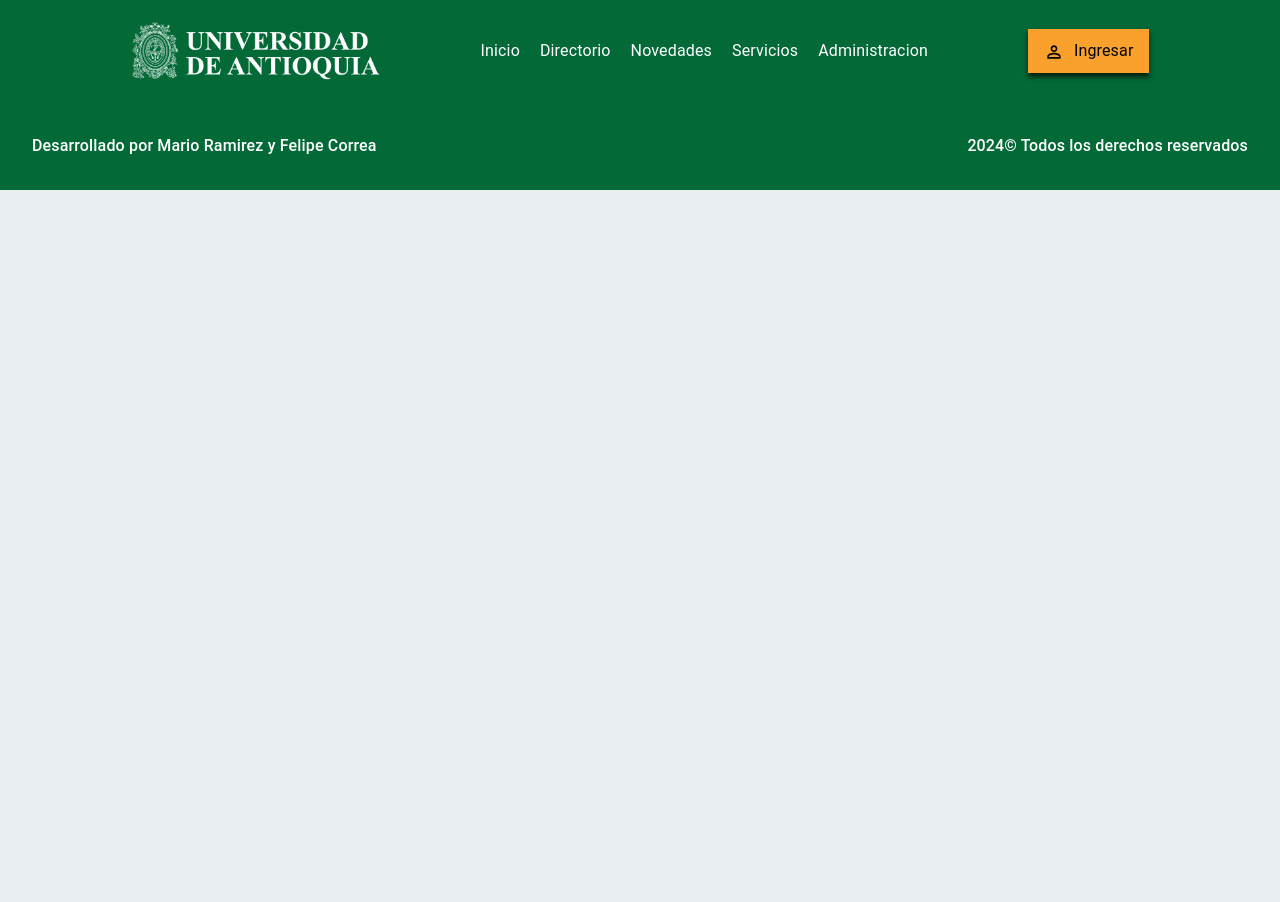
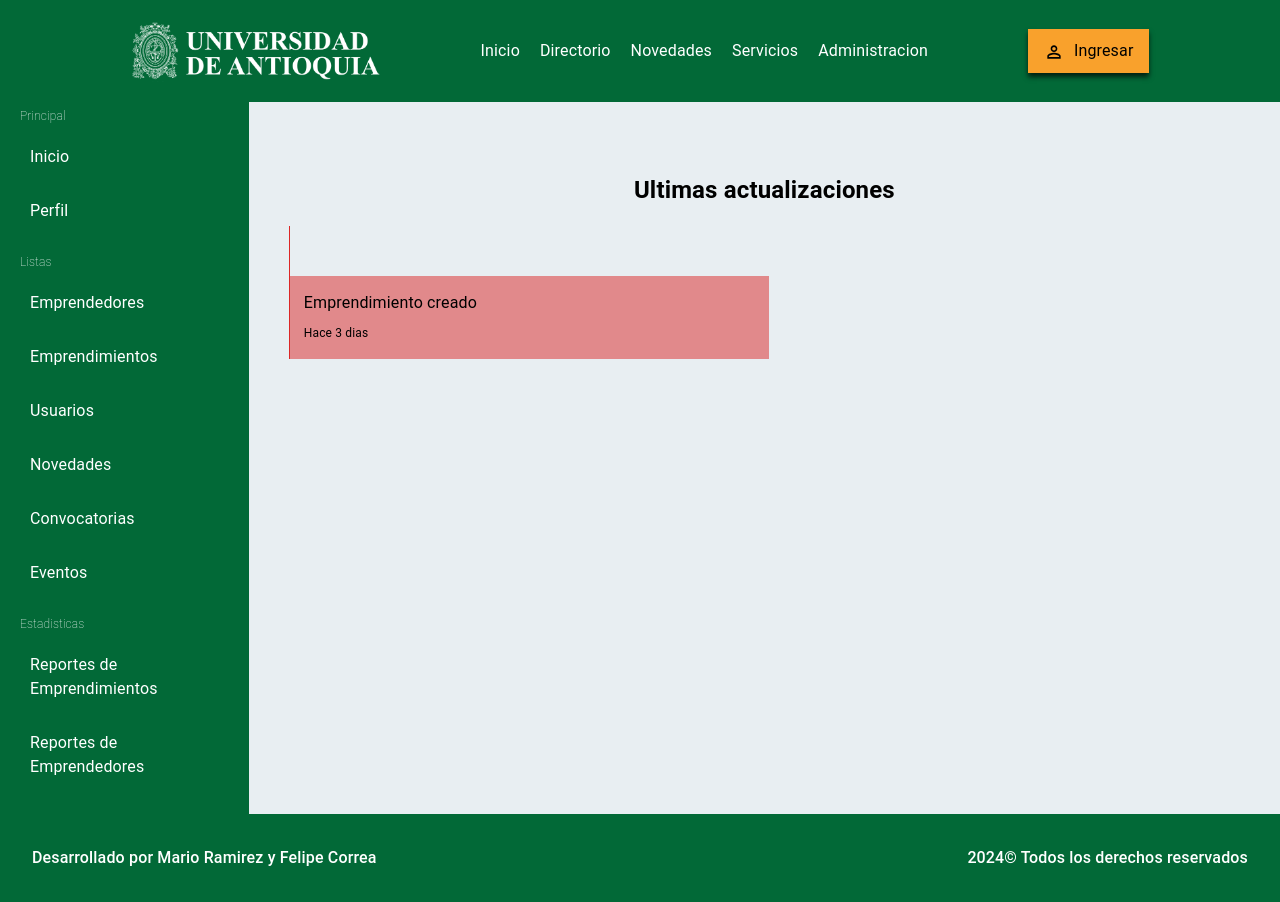
Before and after one commit to mariohramirez/DirectorioEmprendimientoFrontEnd, a React (Create React App) app: page /admin/emprendedores/emprendedores/1 in a window 1280 px wide. Before the commit the page ends 800 px from the top, so only its background shows below. Built offline with nearby package versions, Linux system fonts and the light colour scheme; the HTML template or start-up script is replaced by a standard one.

Commit message:
Cambios en la forma de recibir datos

```diff
--- a/src/component/Admin/Emprendedor/Emprendedor.jsx
+++ b/src/component/Admin/Emprendedor/Emprendedor.jsx
@@ -1,11 +1,22 @@
 import React from "react";
+import Single from "../single/Single";
+import MenuAdmin from "../Menu/MenuAdmin";
+import { useEffect } from "react";
+import { useDispatch, useSelector } from "react-redux";
+import { retrieveEmprendimientoById } from "../../State/Emprendimiento/Action";
+import { useParams } from "react-router-dom";
 
 const Emprendedor = () => {
+
+
     return (
-        <div>
-        Emprendedor
+      <div className=" relative flex">
+        <MenuAdmin />
+        <div className="text-black w-[81vw] p-10">
+          <Single emprende={""} />
         </div>
+      </div>
     );
-}
+  };
 
 export default Emprendedor;
--- a/src/component/Admin/Emprendimiento/Emprendimiento.jsx
+++ b/src/component/Admin/Emprendimiento/Emprendimiento.jsx
@@ -1,14 +1,30 @@
 import React from "react";
 import Single from "../single/Single";
 import MenuAdmin from "../Menu/MenuAdmin";
-import { emprendimiento } from "./data";
+import { useEffect } from "react";
+import { useDispatch, useSelector } from "react-redux";
+import { retrieveEmprendimientoById } from "../../State/Emprendimiento/Action";
+import { useParams } from "react-router-dom";
 
 const Emprendimiento = () => {
+  const dispatch = useDispatch();
+  const { emprendimiento } = useSelector((store) => store);
+
+  const { id } = useParams();
+
+  console.log("id", id);
+
+  useEffect(() => {
+    dispatch(retrieveEmprendimientoById({ emprendimientoId: id }));
+  }, []);
+
+  console.log("Emprendimiento: ", emprendimiento.emprendimiento);
+
   return (
     <div className=" relative flex">
       <MenuAdmin />
-      <div className="text-black w-[81vw]">
-        <Single emprendimiento={emprendimiento}/>
+      <div className="text-black w-[81vw] p-10">
+        <Single emprende={emprendimiento.emprendimiento} />
       </div>
     </div>
   );
--- a/src/component/Admin/Emprendimiento/data.js
+++ b/src/component/Admin/Emprendimiento/data.js
@@ -1,4 +1,4 @@
-export const emprendimiento = {
+export const emprende = {
     id: 1,
     titulo: "Emprendimiento",
     informacion: { nombreEmprendimiento: "Hola", correo: "Hola" },
--- /dev/null
+++ b/src/component/Admin/Listas/AdminEmprendedores.jsx
@@ -0,0 +1,47 @@
+import React from "react";
+import MenuAdmin from "../Menu/MenuAdmin";
+import DataTable from "./DataTable/DataTable";
+import Add from "./Add/Add";
+import { useEffect } from "react";
+import { useDispatch, useSelector } from "react-redux";
+import { retrieveEmprendimientos } from "../../State/Emprendimiento/Action";
+
+const AdminEmprendedores = () => {
+
+
+  const [open, setOpen] = React.useState(false);
+
+
+  return (
+    <section className="relative flex">
+      <MenuAdmin />
+
+      <div className="w-[81vw]">
+        <div className="flex  flex-col items-center gap-[20px] mb-[20px]">
+          <p className=" text-black text-2xl lg:text-5xl font-bold pt-10 text-center">
+            Emprendedores
+          </p>
+          <button
+            onClick={() => setOpen(true)}
+            className="flex items-center bg-[#026937] rounded-sm
+                        text-lg transition duration-300 ease-in-out hover:bg-[#8DC63F]"
+            style={{ boxShadow: "0px 4px 5px 0px rgba(0, 0, 0, 0.7)" }}
+            title="Agregar"
+            name="Agregar"
+          >
+            <div className="mx-4 my-2 flex flex-row gap-[10px] items-center justify-center">
+              {/*Icono de usuario usando material UI Icons*/}
+              <span></span>
+
+              <span className="font-roboto-slab text-base">
+                Agregar nuevo emprendimiento
+              </span>
+            </div>
+          </button>
+        </div>
+      </div>
+    </section>
+  );
+};
+
+export default AdminEmprendedores;
--- a/src/component/Admin/Listas/AdminEmprendimientos.jsx
+++ b/src/component/Admin/Listas/AdminEmprendimientos.jsx
@@ -2,31 +2,60 @@ import React from "react";
 import MenuAdmin from "../Menu/MenuAdmin";
 import DataTable from "./DataTable/DataTable";
 import Add from "./Add/Add";
-
-const rows = [
-  { id: 1, nombre: "Hello", formalizada: true },
-  { id: 2, nombre: "DataGridPro", formalizada: false },
-  { id: 3, nombre: "MUI", formalizada: false },
-];
-
-const columns = [
-  { field: "id", headerName: "ID", width: 50 },
-  { field: "nombre", headerName: "Nombre", width: 150 },
-  {
-    field: "formalizada",
-    headerName: "Formalizada",
-    width: 100,
-    type: "boolean",
-  },
-  { field: "sector", headerName: "Sector", width: 150 },
-  { field: "servicio", headerName: "Servicio", width: 150 },
-  { field: "fundador", headerName: "Fundador", width: 150 },
-  { field: "etapa", headerName: "Etapa", width: 150 },
-  { field: "fecha", headerName: "Fecha de registro", width: 150 },
-];
+import { useEffect } from "react";
+import { useDispatch, useSelector } from "react-redux";
+import { retrieveEmprendimientos } from "../../State/Emprendimiento/Action";
 
 const AdminEmprendimientos = () => {
+  const dispatch = useDispatch();
+  //const {emprendimiento} = useSelector((state) => state.emprendimiento);
+  const { emprendimiento } = useSelector((store) => store);
+  console.log("Emprendimiento: ", emprendimiento);
+
+  useEffect(() => {
+    dispatch(retrieveEmprendimientos());
+  }, []);
+
   const [open, setOpen] = React.useState(false);
+
+  console.log("Emprendimiento aca: ", emprendimiento.emprendimientos[0]);
+
+  // Seleccionar un emprendimiento del arreglo
+  const emprendimientoEjemplo = emprendimiento.emprendimientos[0];
+
+  console.log("Emprendimiento ejemplo: ", emprendimientoEjemplo);
+
+  const columnasIgnoradas = [
+    "resumen",
+    "nombreLogo",
+    "descripcion",
+    "informacionDeContacto",
+  ]; // Agrega aquí las claves que deseas ignorar
+
+  // Determinar las columnas basadas en las claves del emprendimiento seleccionado, ignorando las columnas especificadas
+  const columnsTabla = emprendimientoEjemplo
+    ? Object.keys(emprendimientoEjemplo)
+        .filter((key) => !columnasIgnoradas.includes(key))
+        .map((key) => ({
+          field: key,
+          headerName: key.charAt(0).toUpperCase() + key.slice(1),
+          width: 150,
+        }))
+    : [];
+
+  // Determinar las columnas basadas en las claves del emprendimiento seleccionado, ignorando las columnas especificadas
+  const columns = emprendimientoEjemplo
+    ? Object.keys(emprendimientoEjemplo).map((key) => ({
+        field: key,
+        headerName: key.charAt(0).toUpperCase() + key.slice(1),
+        width: 150,
+      }))
+    : [];
+
+  const rows = emprendimiento.emprendimientos.map((emprendimiento) => ({
+    ...emprendimiento,
+    id: emprendimiento.id,
+  }));
 
   return (
     <section className="relative flex">
@@ -47,14 +76,15 @@ const AdminEmprendimientos = () => {
           >
             <div className="mx-4 my-2 flex flex-row gap-[10px] items-center justify-center">
               {/*Icono de usuario usando material UI Icons*/}
-              <span>
+              <span></span>
+
+              <span className="font-roboto-slab text-base">
+                Agregar nuevo emprendimiento
               </span>
-
-                <span className="font-roboto-slab text-base">Agregar nuevo emprendimiento</span>
             </div>
           </button>
         </div>
-        <DataTable slug="emprendimiento" columns={columns} rows={rows} />
+        <DataTable slug="emprendimiento" columns={columnsTabla} rows={rows} />
         {open && (
           <Add slug="emprendimiento" columns={columns} setOpen={setOpen} />
         )}
--- a/src/component/Admin/single/Single.jsx
+++ b/src/component/Admin/single/Single.jsx
@@ -9,38 +9,70 @@ import {
   ResponsiveContainer,
 } from "recharts";
 
-const Single = ({ emprendimiento }) => {
+const Single = ({ emprende }) => {
   return (
     <div className="flex">
-      <div className="flex-1">
+      {emprende && ( // Verifica si emprende no es nulo antes de continuar
+        <div className="flex-1 ">
           <div>
-          <div className="flex items-center gap-[20px]">
+            <div className="flex items-center gap-[20px] w-[36vw]">
               <img
                 className="w-[100px] h-[100px] rounded-[20px] object-cover"
                 src="/png/Logos/logoipsum-300.png"
                 alt="img"
               />
-            <h1 className=" font-[500]">{emprendimiento.titulo}</h1>
-            <button>Editar</button>
+              <h1 className=" font-bold text-2xl text-center">{emprende.nombre}</h1>
+              <button
+                onClick={() => console.log("Editar")}
+                className="flex items-center bg-[#026937] rounded-sm
+                        text-lg transition duration-300 ease-in-out hover:bg-[#8DC63F]"
+                style={{ boxShadow: "0px 4px 5px 0px rgba(0, 0, 0, 0.7)" }}
+                title="Agregar"
+                name="Agregar"
+              >
+                <div className="mx-4 my-2 flex flex-row gap-[10px] items-center justify-center">
+                  <span className="font-roboto-slab text-base text-white">
+                    Editar
+                  </span>
                 </div>
-          <div className=" text-[18px]">
-            {Object.entries(emprendimiento.informacion).map((info) => (
-              <div className="my-[30px]" key={info[0]}>
+              </button>
+            </div>
+            <div className="flex flex-wrap text-[18px] w-[30vw] justify-between">
+              {emprende && (
+                <div className=" text-[15px]">
+                  {Object.entries(emprende).map(([key, value]) => (
+                    <div className="my-[20px]" key={key}>
                       <span className="font-[600] mr-[10px] capitalize">
-                  {info[0]}:
+                        {key}:
                       </span>
-                <span>{info[1]}</span>
+                      {typeof value === "object" ? (
+                        // Si el valor es un objeto, iteramos sobre sus propiedades
+                        Object.entries(value).map(([subKey, subValue]) => (
+                          <div key={subKey} className="ml-[20px]">
+                            <span className="font-[600] mr-[10px] capitalize">
+                              {subKey}:
+                            </span>
+                            <span>{subValue}</span>
+                          </div>
+                        ))
+                      ) : (
+                        // Si no es un objeto, mostramos el valor directamente
+                        <span>{value}</span>
+                      )}
                     </div>
                   ))}
+                </div>
+              )}
             </div>
           </div>
           <hr className="w-[90%] h-0 border-[0.5px] border-solid border-gray-600 my-[20px]" />
           <div className="mt-[50px] w-[80%] h-[400px]">
+            {emprende && emprende.chart && emprende.chart.data && (
               <ResponsiveContainer width="100%" height="100%">
                 <LineChart
                   width={500}
                   height={300}
-              data={emprendimiento.chart.data}
+                  data={emprende.chart.data}
                   margin={{
                     top: 5,
                     right: 30,
@@ -52,17 +84,33 @@ const Single = ({ emprendimiento }) => {
                   <YAxis />
                   <Tooltip />
                   <Legend />
-              {emprendimiento.chart.dataKeys.map((key) => (
-                <Line type="monotone" dataKey={key.name} stroke={key.color} />
+                  {emprende.chart.dataKeys.map((key) => (
+                    <Line
+                      type="monotone"
+                      dataKey={key.name}
+                      stroke={key.color}
+                    />
                   ))}
                 </LineChart>
               </ResponsiveContainer>
+            )}
           </div>
         </div>
+      )}
       <div className="flex-1">
-        <h2 className="mb-[20px]">Ultimas actualizaciones</h2>
+        <h2 className="mb-[20px] font-bold text-2xl text-center pt-8">Ultimas actualizaciones</h2>
         <ul>
           <li
+            className=" list-none relative w-[1px] pt-[50px] bg-red-600
+          after:content-none after:absolute after:left-[50%] after:bottom-0 after:w-[10px]
+          after:h-[10px] after:bg-red-600 after:rounded-[50%] after:transform-[translateX(-50%)]"
+          >
+            <div className=" min-w-[480px] p-[15px] bg-red-600/50">
+              <p className="mb-[5px]">Emprendimiento creado</p>
+              <time className="text-[12px]">Hace 3 dias</time>
+            </div>
+          </li>
+          {/*<li
             className=" list-none relative w-[1px] pt-[50px] bg-red-600
           after:content-none after:absolute after:left-[50%] after:bottom-0 after:w-[10px]
           after:h-[10px] after:bg-red-600 after:rounded-[50%] after:transform-[translateX(-50%)]"
@@ -81,17 +129,7 @@ const Single = ({ emprendimiento }) => {
               <p className="mb-[5px]">Emprendimiento creado</p>
               <time className="text-[12px]">Hace 3 dias</time>
             </div>
-          </li>
-          <li
-            className=" list-none relative w-[1px] pt-[50px] bg-red-600
-          after:content-none after:absolute after:left-[50%] after:bottom-0 after:w-[10px]
-          after:h-[10px] after:bg-red-600 after:rounded-[50%] after:transform-[translateX(-50%)]"
-          >
-            <div className=" min-w-[480px] p-[15px] bg-red-600/50">
-              <p className="mb-[5px]">Emprendimiento creado</p>
-              <time className="text-[12px]">Hace 3 dias</time>
-            </div>
-          </li>
+                  </li>*/}
         </ul>
       </div>
     </div>
--- a/src/component/Directorio/Detalle/DetalleEmprendimiento.jsx
+++ b/src/component/Directorio/Detalle/DetalleEmprendimiento.jsx
@@ -4,7 +4,6 @@ import CardFundadores from "./CardFundadores";
 import BannerEmprendimiento from "./BannerEmprendimiento";
 import { useDispatch, useSelector } from "react-redux";
 import { retrieveEmprendimientoById } from "../../State/Emprendimiento/Action";
-import { retrieveEmprendimientos } from "../../State/Emprendimiento/Action";
 import { useParams } from "react-router-dom";
 
 const DetalleEmprendimiento = () => {
--- a/src/component/Directorio/Directorio.jsx
+++ b/src/component/Directorio/Directorio.jsx
@@ -9,12 +9,11 @@ const filtro = [1, 1, 1];
 const Directorio = () => {
 
   const dispatch = useDispatch();
-  const jwt = localStorage.getItem("jwt");
   //const {emprendimiento} = useSelector((state) => state.emprendimiento);
   const {emprendimiento} = useSelector(store => store);
   console.log("Emprendimiento: ",emprendimiento);
 
-  useEffect(() => {dispatch(retrieveEmprendimientos(jwt))},[])
+  useEffect(() => {dispatch(retrieveEmprendimientos())},[])
 
   return (
     <div className="">
--- a/src/component/Routes/DirectorioRoutes.jsx
+++ b/src/component/Routes/DirectorioRoutes.jsx
@@ -13,6 +13,8 @@ import AdminDashboard from "../Admin/AdminDashboard";
 import AdminEmprendimientos from "../Admin/Listas/AdminEmprendimientos";
 import Emprendimiento from "../Admin/Emprendimiento/Emprendimiento";
 import Servicios from "../Servicios/Servicios";
+import AdminEmprendedores from "../Admin/Listas/AdminEmprendedores";
+import Emprendedor from "../Admin/Emprendedor/Emprendedor";
 
 export const DirectorioRoutes = () => {
   return (
@@ -21,7 +23,10 @@ export const DirectorioRoutes = () => {
       <Routes>
         <Route path="/" element={<Home />} />
         <Route path="/directorio" element={<Directorio />} />
-        <Route path="/directorio/emprendimiento/:nombreEmprendimiento/:id" element={<DetalleEmprendimiento />} />
+        <Route
+          path="/directorio/emprendimiento/:nombreEmprendimiento/:id"
+          element={<DetalleEmprendimiento />}
+        />
         <Route path="/novedades" element={<Noticias />} />
         <Route path="/novedades/detalle" element={<DetalleNoticia />} />
         <Route path="/servicios" element={<Servicios />} />
@@ -30,7 +35,16 @@ export const DirectorioRoutes = () => {
           path="/admin/emprendimientos"
           element={<AdminEmprendimientos />}
         />
-        <Route path="/admin/emprendimientos/emprendimiento/:id" element={<Emprendimiento/>} />
+        <Route path="/admin/emprendedores" element={<AdminEmprendedores />} />
+        <Route
+          path="/admin/emprendedores/emprendedores/:id"
+          element={<Emprendedor />}
+        />
+
+        <Route
+          path="/admin/emprendimientos/emprendimiento/:id"
+          element={<Emprendimiento />}
+        />
       </Routes>
       <Footer />
       <Auth />
```
Lines whose indentation alone changed are shown as unchanged.
